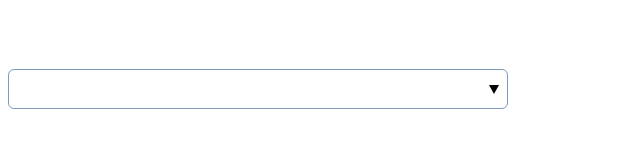
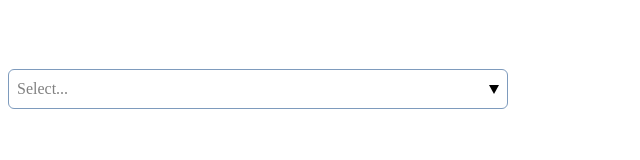
Before and after one commit to Rhomios/React-Select, a React (Create React App) app: page / in a window 1280 px wide. Shown: the part 139-299 px from the top of the page, without its empty margins (0-640 px from the left). Built offline with nearby package versions, Linux system fonts and the light colour scheme.

Commit message:
fixed select toggle and added the multiselect option

```diff
--- a/src/App.js
+++ b/src/App.js
@@ -26,7 +26,7 @@ function App() {
           <div style={{height: 200}}>
 
           </div>
-          <DropdownSelect options={array}/>
+          <DropdownSelect options={array} Multiple={true}/>
       </div>
     </div>
   );
--- a/src/Components/DropdownSelect.js
+++ b/src/Components/DropdownSelect.js
@@ -1,21 +1,25 @@
 import React, {useState} from 'react';
 import './Styles/dropdown-styles.sass'
 import DropdownOption from "./DropdownOption";
-const DropdownSelect = ({options, isMultiple = false, Search = false, onSelect}) => {
+const DropdownSelect = ({options, Multiple = false, Search = false, onSelect}) => {
     const [onHide, setOnHide] = useState(false)             // state of the value list
     const [selectedItems, setSelectedItems] = useState([])    // state of selected items, unique only
 
-    console.log(selectedItems.filter(x => x === options[0]))
+    console.log(selectedItems)
 
     const addSelected = (item) => {
+        if (Multiple) {
             setSelectedItems(prevState => ([...prevState, item]))
+        } else {
+            setSelectedItems([item])
+        }
     }
 
     const removeSelected = (item) => {
         setSelectedItems(prevState => ([...prevState].filter(d => d !== item)))
     }
 
-    const performClick = (item) => {
+    const handleSelection = (item) => {
         const candidate = selectedItems.filter(i => i === item)
 
         if (candidate.length === 0) {
@@ -29,7 +33,12 @@ const DropdownSelect = ({options, isMultiple = false, Search = false, onSelect})
         <div className="dropdown-container">
          <div className="dropdown-button" onClick={() => setOnHide(!onHide)}>
              <div className="selected-items-container">
-                {selectedItems.map((i) => (
+                 {selectedItems.length === 0 && <div className="dropdown-default-container">Select...</div>}
+                 {
+                     Multiple ?
+                         <>
+                             {
+                                 selectedItems.map((i) => (
                                      <div key={i.value} className="selected-item">
                                          <div className="selected-item-value">
                                              {i.value}
@@ -38,8 +47,17 @@ const DropdownSelect = ({options, isMultiple = false, Search = false, onSelect})
                                              <div className="small-x"/>
                                          </div>
                                      </div>
-                ))}
+                                 ))
+                             }
+                         </>
+                         :
+                         <div>
+                             {selectedItems.length > 0 && `${selectedItems[0].value}`}
                          </div>
+                 }
+             </div>
+
+
               <div className="selected-items-options">
                 <div className="dropdown-indicator">
                   <div className="arrow--down" />
@@ -56,7 +74,7 @@ const DropdownSelect = ({options, isMultiple = false, Search = false, onSelect})
                     </div>
                 }
                 {options.map(i =>
-                    <DropdownOption key={i.value} onClick={() => performClick(i)} active={selectedItems.filter(x => x === i).length !== 0 && true} >
+                    <DropdownOption key={i.value} onClick={() => handleSelection(i)} active={selectedItems.filter(x => x === i).length !== 0 && true} >
                         {i.value}
                     </DropdownOption>
                 )}
--- a/src/Components/Styles/dropdown-styles.sass
+++ b/src/Components/Styles/dropdown-styles.sass
@@ -18,6 +18,10 @@
   @extend .default-size
   position: relative
   box-sizing: border-box
+
+.dropdown-default-container
+  color: gray
+  @extend .basic-font-size
 
 // Button styles
 .dropdown-button-active
```
Lines whose indentation alone changed are shown as unchanged.
